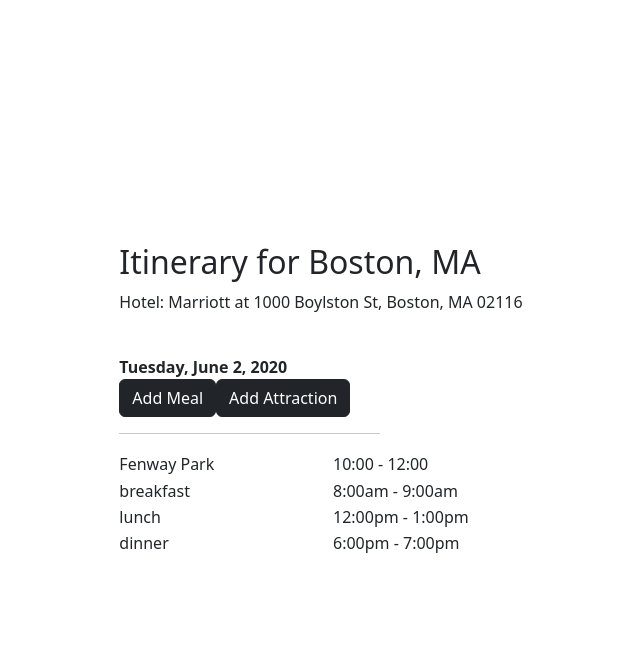
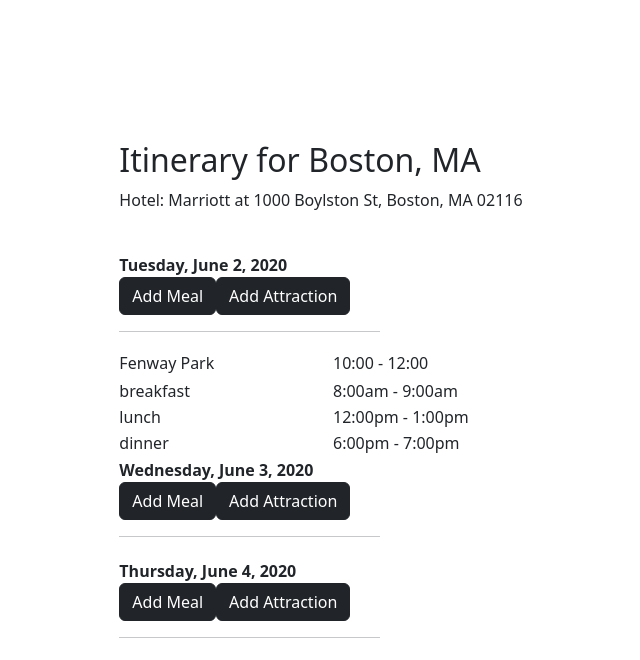
Before and after one commit to AdamC7313/itinerary-project, a Next.js app: page /itinerary in a window 1280 px wide. Shown: the top 660 px of the page, without its empty margins (319-959 px from the left). Built offline with nearby package versions, Linux system fonts and the light colour scheme.

Commit message:
added date to slices data, updated itinerary page to display proper meal/attraction for each date

```diff
--- a/app/itinerary/page.js
+++ b/app/itinerary/page.js
@@ -1,7 +1,7 @@
 'use client'
 import { useSelector } from "react-redux";
 import Link from "next/link";
-import { useRouter } from "next/router";
+import React from "react";
 
 
 const findLengthOfTrip = (startDate, endDate) => {
@@ -13,7 +13,6 @@ const findLengthOfTrip = (startDate, endDate) => {
     dates.push(new Date(startTripDate).toISOString().split('T')[0]);
     startTripDate.setDate(startTripDate.getDate() + 1);
   }
-
   return dates;
 }
 
@@ -24,11 +23,10 @@ const getSpelledOutDate = (dateString) => {
   return date.toLocaleDateString('en-US', options);
 }
 
-const RenderMeals = () => {
-  const meals = useSelector((state) => state.trips.trips[0].meals);
-  // console.log(meals);
+const RenderMeals = ({ meals, date }) => {
+  const mealsForEachDate = meals.filter((meal) => meal.date === date);
 
-  return meals.map((meal) => (
+  return mealsForEachDate.map((meal) => (
     <div key={meal.id}>
       <table className="row">
         <tbody>
@@ -42,44 +40,71 @@ const RenderMeals = () => {
   ));
 };
 
+const RenderAttractions = ({ attractions, date }) => {
+  const attractionsForEachDate = attractions.filter((attraction) => attraction.date === date);
+
+  return attractionsForEachDate.map((attraction) => (
+    <div key={attraction.id}>
+      <table className="row">
+        <tbody>
+          <tr className="row">
+            <td className="col-md-6">{attraction.name}</td>
+            <td className="col-md-6">{attraction.startTime} - {attraction.endTime}</td>
+          </tr>
+        </tbody>
+      </table>
+    </div>
+  ));
+};
+
 
 const RenderItinerary = () => {
   const trips = useSelector((state) => state.trips.trips);
-  // console.log(trips);
 
   return trips.map((itinerary) => {
-    const dateRange = findLengthOfTrip(itinerary.startDate, itinerary.endDate)
-    console.log(dateRange);
+    const dateRange = findLengthOfTrip(itinerary.startDate, itinerary.endDate);
 
     return (
       <div key={itinerary.id}>
         <h2>Itinerary for {itinerary.city}, {itinerary.state}</h2>
         <p>Hotel: {itinerary.hotel.name} at {itinerary.hotel.address}</p>
-      <br/>
+        <br />
+
         <table className="row">
           <tbody>
+            {dateRange.map((date) => (
+              <React.Fragment key={date}>
                 <tr className="row">
                   <td className="col-md-8">
-              <div><strong>{getSpelledOutDate(itinerary.startDate)}</strong></div>
+                    <div><strong>{getSpelledOutDate(date)}</strong></div>
                     <div>
-                <Link href={`/app/itinerary/[id]/addMeal`} as={`/app/itinerary/${itinerary.id}/addMeal`}>
-                  <button className="btn btn-dark">Add Meal</button></Link>
-                <Link href={`/app/itinerary/[id]/addAttraction`} as={`/app/itinerary/${itinerary.id}/addAttraction`}><button className="btn btn-dark">Add Attraction</button></Link>
-                <hr/>
+                      <Link href={`/itinerary/[id]/addMeal`} as={`/itinerary/${itinerary.id}/addMeal`}>
+                        <button className="btn btn-dark">Add Meal</button>
+                      </Link>
+                      <Link href={`/itinerary/[id]/addAttraction`} as={`/itinerary/${itinerary.id}/addAttraction`}>
+                        <button className="btn btn-dark">Add Attraction</button>
+                      </Link>
+                      <hr />
                     </div>
                   </td>
                 </tr>
                 <tr className="row">
-            <td className="col-md-6">{itinerary.attraction.name}</td>
-            <td className="col-md-6">{itinerary.attraction.startTime} - {itinerary.attraction.endTime}</td>
+                  <td>
+                    <RenderAttractions attractions={itinerary.attractions} date={date} />
+                  </td>
                 </tr>
                 <tr className="row">
-            <td><RenderMeals/></td>
+                  <td>
+                    <RenderMeals meals={itinerary.meals} date={date} />
+                  </td>
                 </tr>
+              </React.Fragment>
+            ))}
           </tbody>
         </table>
       </div>
-  )});
+    );
+  });
 };
 
 export default RenderItinerary;
--- a/app/store/slices/trips.js
+++ b/app/store/slices/trips.js
@@ -43,22 +43,25 @@ export const tripsSlice = createSlice({
             date: "2020-06-01",
           },
         ],
-        attraction: {
+        attractions: [
+          {
           id: 1234,
           name: "Fenway Park",
           startTime: "10:00",
           endTime: "12:00",
+          date: "2020-06-01",
           distance: 2,
           rating: 5,
           address: "4 Yawkey Way, Boston, MA 02215",
           link: "https://www.mlb.com/redsox/ballpark",
-        },
+          },
+        ],
       },
     ],
   },
   reducers: {
     addAttraction: (state, action) => {
-      state.trips[0].attraction = action.payload;
+      state.trips[0].attractions = action.payload;
     },
   },
 });
```
Lines whose indentation alone changed are shown as unchanged.
